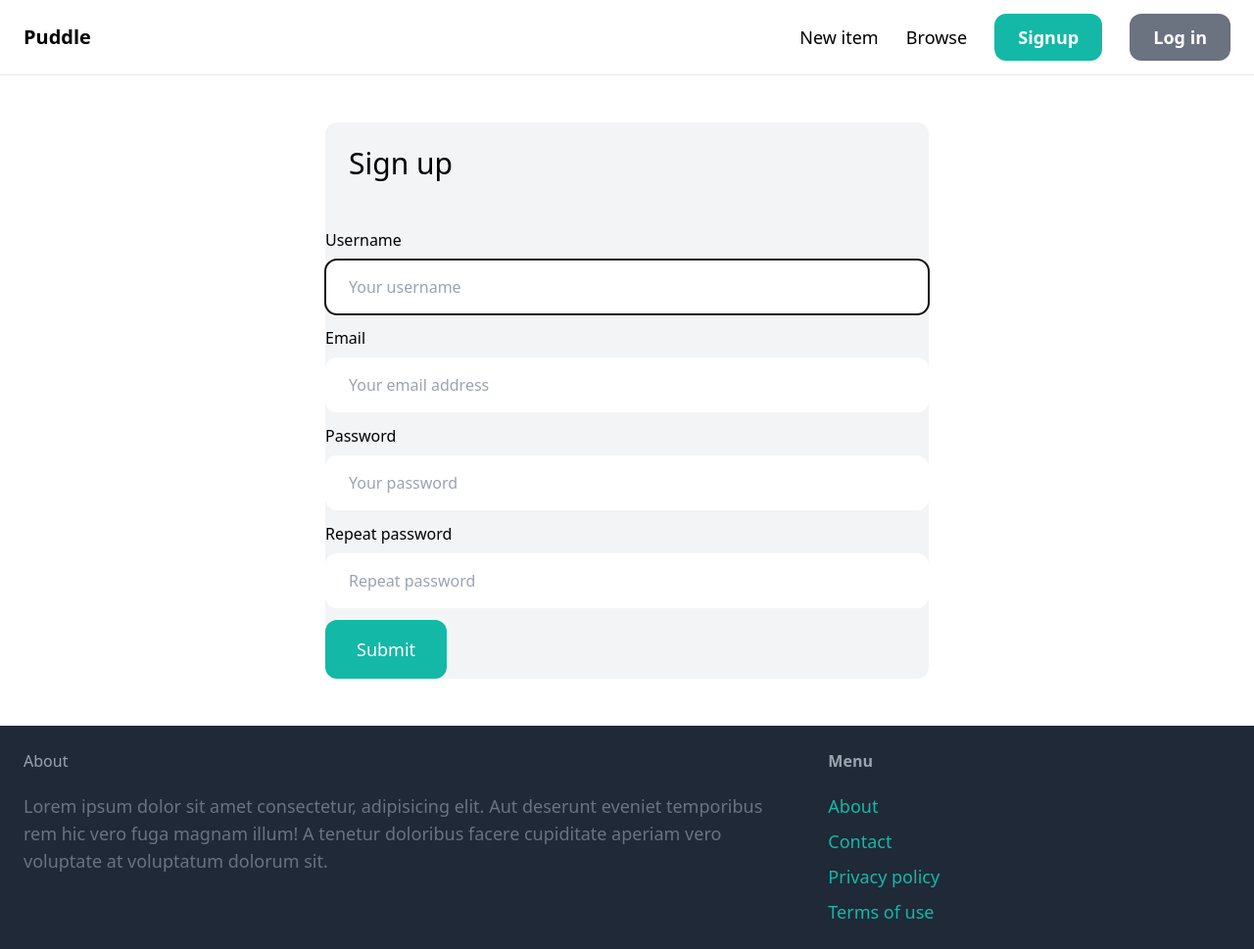
After one commit to Roboman341/django_marketplace, a Django app: page /signup/ in a window 1280 px wide. The commit adds this page. Shown: the whole page at 98% size. Run offline with Django 4.2, Linux system fonts and the light colour scheme; some libraries are stand-ins or nearby versions.

Commit message:
signing up

```diff
--- /dev/null
+++ b/puddle/core/forms.py
@@ -0,0 +1,42 @@
+from django import forms
+from django.contrib.auth.forms import UserCreationForm
+from django.contrib.auth.models import User
+
+
+class SignupForm(UserCreationForm):
+    class Meta:
+        model = User
+        fields = ("username", "email", "password1", "password2")
+
+    username = forms.CharField(
+        widget=forms.TextInput(
+            attrs={
+                "placeholder": "Your username",
+                "class": "w-full py-4 px-6 rounded-xl",
+            }
+        )
+    )
+    email = forms.CharField(
+        widget=forms.EmailInput(
+            attrs={
+                "placeholder": "Your email address",
+                "class": "w-full py-4 px-6 rounded-xl",
+            }
+        )
+    )
+    password1 = forms.CharField(
+        widget=forms.PasswordInput(
+            attrs={
+                "placeholder": "Your password",
+                "class": "w-full py-4 px-6 rounded-xl",
+            }
+        )
+    )
+    password2 = forms.CharField(
+        widget=forms.PasswordInput(
+            attrs={
+                "placeholder": "Repeat password",
+                "class": "w-full py-4 px-6 rounded-xl",
+            }
+        )
+    )
--- a/puddle/core/templates/core/base.html
+++ b/puddle/core/templates/core/base.html
@@ -17,7 +17,7 @@
             <a href="#" class="text-lg fonr-semibold hover:text-gray-500">New item</a>
             <a href="#" class="text-lg fonr-semibold hover:text-gray-500">Browse</a>
 
-            <a href="#"
+            <a href="{% url 'core:signup' %}"
                 class="px-6 py-3 text-lg font-semibold bg-teal-500 text-white rounded-xl hover:bg-teal-700">Signup</a>
             <a href="#" class="px-6 py-3 text-lg font-semibold bg-gray-500 text-white rounded-xl hover:bg-gray-700">Log
                 in</a>
@@ -42,7 +42,8 @@
             <h3 class="mb-5 font-semibold text-gray-400">Menu</h3>
             <ul class="space-y-2">
                 <li><a href="#" class="text-lg text-teal-500 hover:text-teal-700">About</a></li>
-                <li><a href="{% url 'contact' %}" class="text-lg text-teal-500 hover:text-teal-700">Contact</a></li>
+                <li><a href="{% url 'core:contact' %}" class="text-lg text-teal-500 hover:text-teal-700">Contact</a>
+                </li>
                 <li><a href="#" class="text-lg text-teal-500 hover:text-teal-700">Privacy policy</a></li>
                 <li><a href="#" class="text-lg text-teal-500 hover:text-teal-700">Terms of use</a></li>
             </ul>
--- /dev/null
+++ b/puddle/core/templates/core/signup.html
@@ -0,0 +1,45 @@
+{% extends 'core/base.html' %}
+
+
+{% block title %}Signup{% endblock title %}
+
+
+{% block content %}
+<div class="w-1/2 my-6 mx-auto bg-gray-100 rounded-xl">
+    <h1 class="mb-6 p-6 text-3xl">Sign up</h1>
+
+    <form method="post" action=".">
+        {% csrf_token %}
+
+        <div class="mb-3">
+            <label class="inline-block mb-2">Username</label><br>
+            {{ form.username }}
+        </div>
+        <div class="mb-3">
+            <label class="inline-block mb-2">Email</label><br>
+            {{ form.email }}
+        </div>
+
+        <div class="mb-3">
+            <label class="inline-block mb-2">Password</label><br>
+            {{ form.password1 }}
+        </div>
+
+        <div class="mb-3">
+            <label class="inline-block mb-2">Repeat password</label><br>
+            {{ form.password2 }}
+        </div>
+
+        {% if form.errors or form.non_field_errors %}
+        <div class="mb-3 p-6 bg-red-100 rounded-xl">
+            {% for field in forms %}
+            {{ field.errors }}
+            {% endfor %}
+        </div>
+        {% endif %}
+
+        <button class="py-4 px-8 text-lg bg-teal-500 hover:bg-teal-700 rounded-xl text-white">Submit</button>
+    </form>
+</div>
+
+{% endblock content %}
--- /dev/null
+++ b/puddle/core/urls.py
@@ -0,0 +1,11 @@
+from django.urls import path
+
+from . import views
+
+app_name = "core"
+
+urlpatterns = [
+    path("", views.index, name="index"),
+    path("contact/", views.contact, name="contact"),
+    path("signup/", views.signup, name="signup"),
+]
--- a/puddle/core/views.py
+++ b/puddle/core/views.py
@@ -1,6 +1,8 @@
-from django.shortcuts import render
+from django.shortcuts import render, redirect
 
 from item.models import Category, Item
+
+from .forms import SignupForm
 
 
 def index(request):
@@ -19,3 +21,17 @@ def index(request):
 
 def contact(request):
     return render(request, "core/contact.html")
+
+
+def signup(request):
+    if request.method == "POST":
+        form = SignupForm(request.POST)
+
+        if form.is_valid():
+            form.save()
+
+            return redirect("/login/")
+    else:
+        form = SignupForm()
+
+    return render(request, "core/signup.html", {"form": form})
--- a/puddle/puddle/urls.py
+++ b/puddle/puddle/urls.py
@@ -19,15 +19,14 @@ from django.conf.urls.static import static
 
 from django.contrib import admin
 from django.urls import path, include
-from core.views import index, contact
-
 
 urlpatterns = [
-    path("", index, name="index"),
+    path(
+        "", include("core.urls")
+    ),  # it'll loop through all the urls in puddle/core/urls.py until goes to the next path
     path(
         "items/", include("item.urls")
     ),  # all urls that starts with item will go to item/urls.py
-    path("contact/", contact, name="contact"),
     path("admin/", admin.site.urls),
 ] + static(  # this for dev only also
     settings.MEDIA_URL, document_root=settings.MEDIA_ROOT
```
